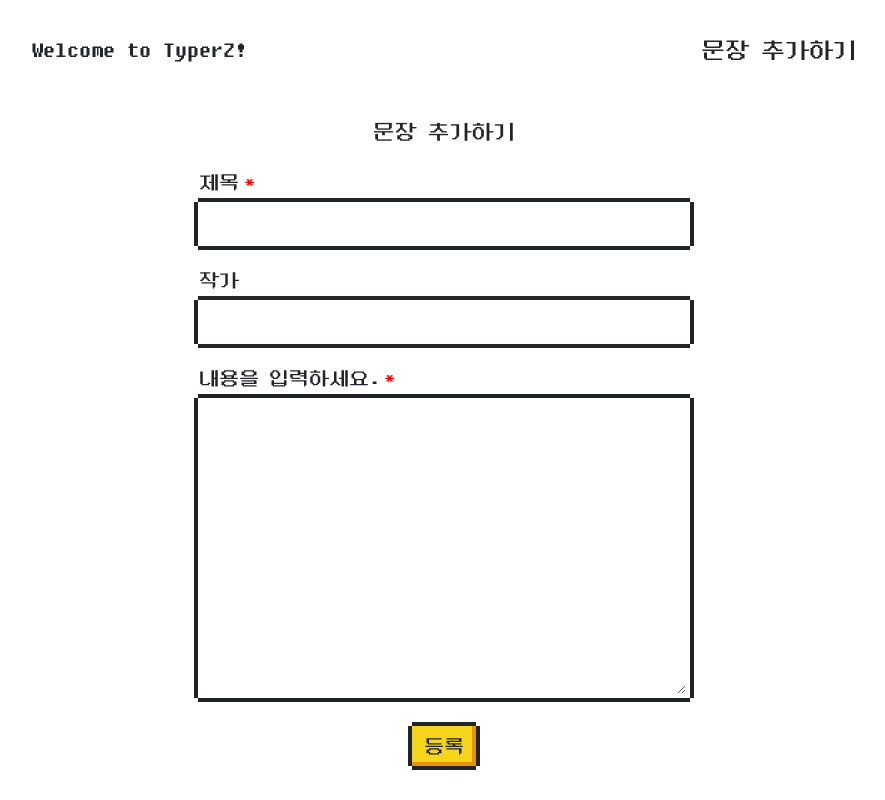
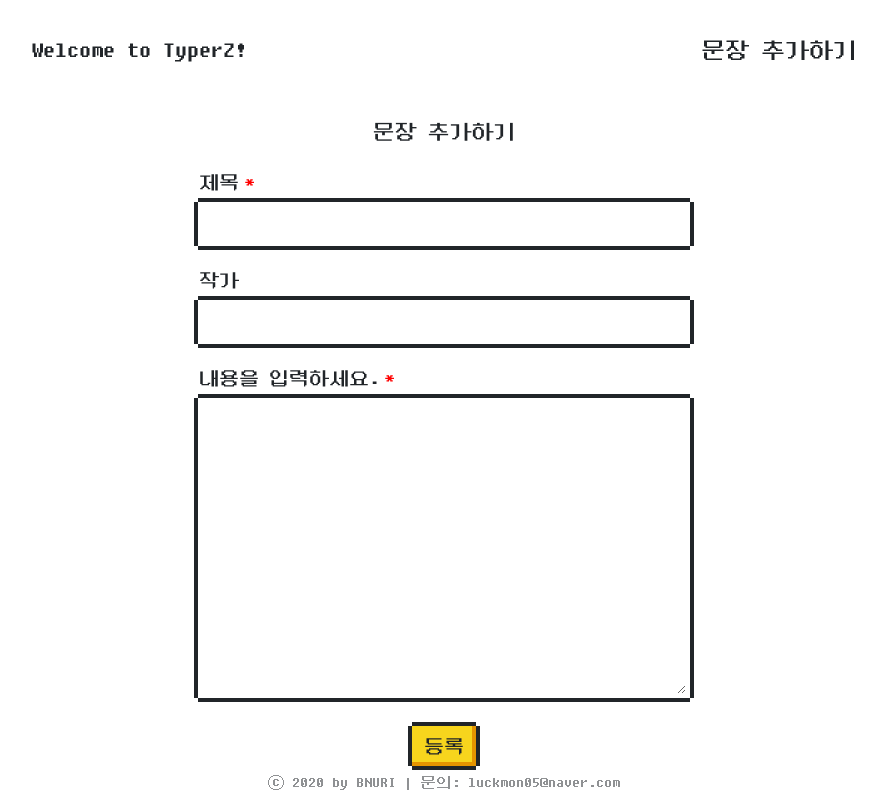
Before and after one commit to BNuri/typerz, a React (Create React App) app: page /#/manager in a window 1280 px wide. Shown: the whole page, without its empty margins (196-1081 px from the left). Built offline with nearby package versions, Linux system fonts and the light colour scheme.

Commit message:
add footer

```diff
--- /dev/null
+++ b/src/Components/Footer.tsx
@@ -0,0 +1,17 @@
+import React from "react";
+import styled from "styled-components";
+
+const Container = styled.div`
+  width: 100%;
+  position: fixed;
+  bottom: 10px;
+  text-align: center;
+  opacity: 0.5;
+  font-size: 16px;
+`;
+
+const Footer: React.FunctionComponent = () => (
+  <Container>ⓒ 2020 by BNURI | 문의: luckmon05@naver.com</Container>
+);
+
+export default Footer;
--- a/src/Components/Router.tsx
+++ b/src/Components/Router.tsx
@@ -10,6 +10,7 @@ import Home from "../Routes/Home";
 import Practice from "../Routes/Practice";
 import Manager from "../Routes/Manager";
 import Ranking from "./Ranking";
+import Footer from "./Footer";
 
 export default () => (
   <Router>
@@ -23,6 +24,7 @@ export default () => (
         <Route path="/manager" exact component={Manager} />
         <Redirect from={"*"} to={"/"} />
       </Switch>
+      <Footer />
     </>
   </Router>
 );
```
